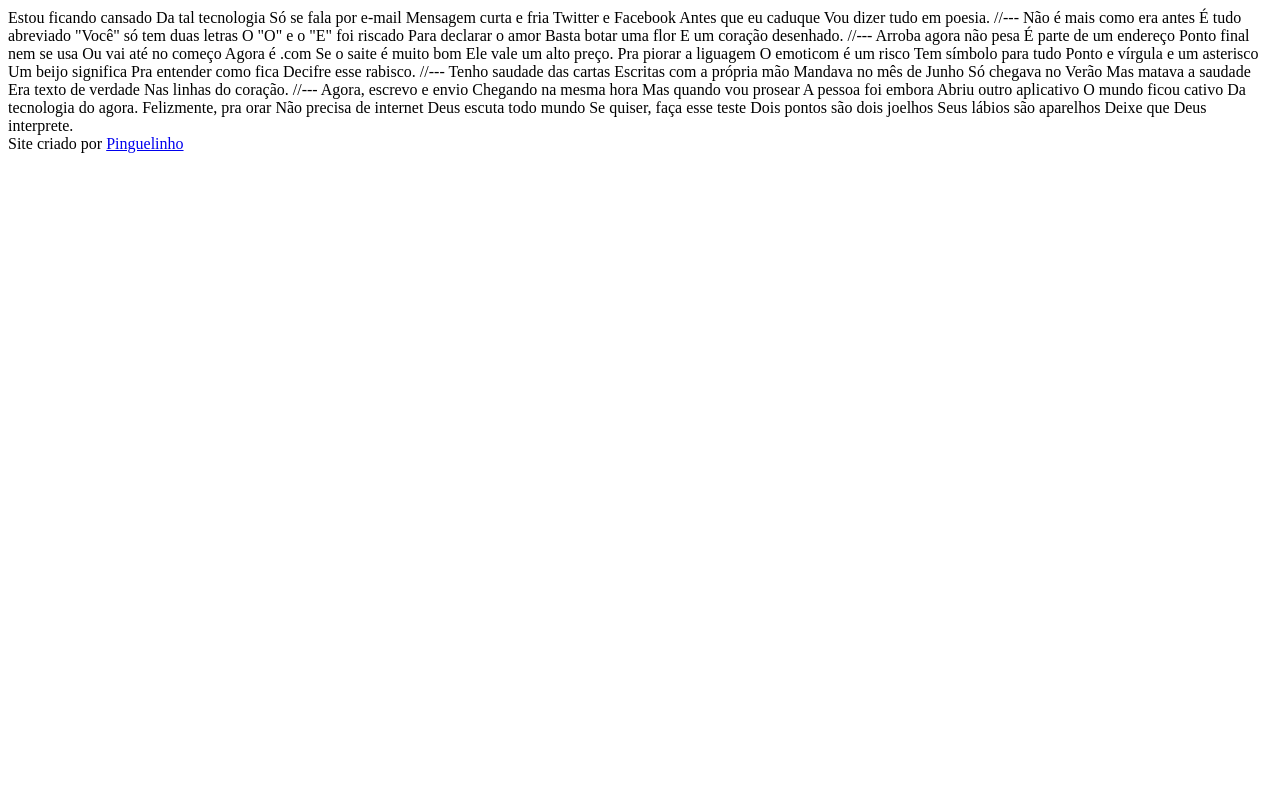
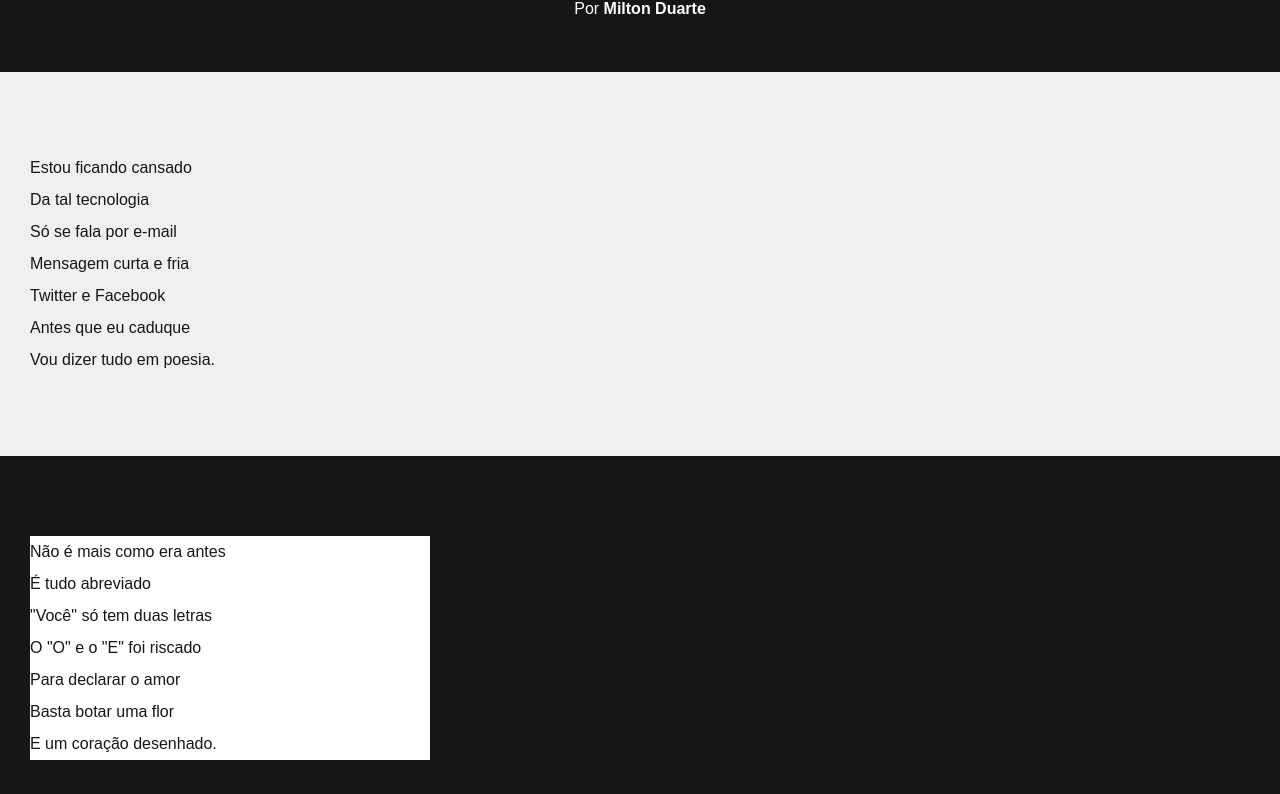
Before and after one commit to gen1nh/projeto-cordel, a plain HTML site: page index.html in a window 1280 px wide. Shown: the part 105-899 px from the top of the page. Before the commit the page ends 800 px from the top, so only its background shows below. Drawn offline with Linux system fonts and the light colour scheme.

Commit message:
atualizei css

```diff
--- /dev/null
+++ b/css/style.css
@@ -0,0 +1,69 @@
+@charset "UTF-8";
+
+* {
+    margin: 0;
+    padding: 0;
+}
+
+html, body {
+    background-color: darkgrey;
+    min-height: 100vh;
+    font-family: Arial, sans-serif;
+    line-height: 1.6;
+}
+
+header {
+    background-color: #161616;
+    color: white;
+    text-align: center;
+}
+
+header h1 {
+    padding-top: 50px;
+    font-variant: small-caps;
+
+}
+
+header > p {
+    padding-bottom: 50px;
+}
+
+header a, footer a {
+    color: #ffffff;
+    text-decoration: none;
+    font-weight: bold;
+}
+
+header a:hover, footer a:hover {
+    text-decoration: underline;
+}
+
+section {
+    padding-top: 10vh;
+    padding-bottom: 10vh;
+    line-height: 2em;
+    padding-left: 30px;
+}
+
+section.normal {
+    color: #161616;
+    background-color: #f0f0f0;
+}
+
+section.imagem > p {
+    width: 400px;
+    background-color: #ffffff;
+    color: #161616;
+}
+
+section.imagem {
+    color: white;
+    background-color: #161616;
+}
+
+footer {
+    background-color: #161616;
+    color: white;
+    text-align: center;
+    padding: 20px 0;
+}
--- a/index.html
+++ b/index.html
@@ -4,82 +4,99 @@
     <meta charset="UTF-8">
     <meta name="viewport" content="width=device-width, initial-scale=1.0">
     <title>Projeto Cordel</title>
+    <link rel="stylesheet" href="css/style.css">
 </head>
 <body>
         <header>
             <h1>Cordel Moderno</h1>
             <p>
-                Por <a href="#" target="_blank">Milton Duarte</a>
-                [SITE: https://www.recantodasletras.com.br/poesias/3186743]
+                Por <a href="https://www.recantodasletras.com.br/poesias/3186743" target="_blank">Milton Duarte</a>
             </p>
         </header>
 
-        Estou ficando cansado
-        Da tal tecnologia
-        Só se fala por e-mail
-        Mensagem curta e fria
-        Twitter e Facebook
-        Antes que eu caduque
-        Vou dizer tudo em poesia.
+        <section class="normal">
+            <P>
+                Estou ficando cansado <br>
+                Da tal tecnologia <br>
+                Só se fala por e-mail <br>
+                Mensagem curta e fria <br>
+                Twitter e Facebook <br>
+                Antes que eu caduque <br>
+                Vou dizer tudo em poesia.
+            </P>
+        </section>
 
-        //---
 
-        Não é mais como era antes
-        É tudo abreviado
-        "Você" só tem duas letras
-        O "O" e o "E" foi riscado
-        Para declarar o amor
-        Basta botar uma flor
-        E um coração desenhado.
+        <section class="imagem">
+            <p>
+                Não é mais como era antes <br>
+                É tudo abreviado <br>
+                "Você" só tem duas letras <br>
+                O "O" e o "E" foi riscado <br>
+                Para declarar o amor <br>
+                Basta botar uma flor <br>
+                E um coração desenhado.
+            </p>
+        </section>
 
-        //---
+        <section class="normal">
+            <p>
+                Arroba agora não pesa <br>
+                É parte de um endereço <br>
+                Ponto final nem se usa <br>
+                Ou vai até no começo <br>
+                Agora é .com <br>
+                Se o saite é muito bom <br>
+                Ele vale um alto preço.
+            </p>
 
-        Arroba agora não pesa
-        É parte de um endereço
-        Ponto final nem se usa
-        Ou vai até no começo
-        Agora é .com
-        Se o saite é muito bom
-        Ele vale um alto preço.
+            <p>
+                Pra piorar a liguagem <br>
+                O emoticom é um risco <br>
+                Tem símbolo para tudo <br>
+                Ponto e vírgula e um asterisco <br>
+                Um beijo significa <br>
+                Pra entender como fica <br>
+                Decifre esse rabisco.
+            </p>
+        </section>
 
-        Pra piorar a liguagem
-        O emoticom é um risco
-        Tem símbolo para tudo
-        Ponto e vírgula e um asterisco
-        Um beijo significa
-        Pra entender como fica
-        Decifre esse rabisco.
+        <section class="imagem">
+            <p>
+                Tenho saudade das cartas <br>
+                Escritas com a própria mão <br>
+                Mandava no mês de Junho <br>
+                Só chegava no Verão <br>
+                Mas matava a saudade <br>
+                Era texto de verdade <br>
+                Nas linhas do coração.
+            </p>
+        </section>
 
-        //---
+        <section class="normal">
+            <p>
+                Agora, escrevo e envio <br>
+                Chegando na mesma hora <br>
+                Mas quando vou prosear <br>
+                A pessoa foi embora <br>
+                Abriu outro aplicativo <br>
+                O mundo ficou cativo <br>
+                Da tecnologia do agora.
+            </p>
 
-        Tenho saudade das cartas
-        Escritas com a própria mão
-        Mandava no mês de Junho
-        Só chegava no Verão
-        Mas matava a saudade
-        Era texto de verdade
-        Nas linhas do coração.
-
-        //---
-
-        Agora, escrevo e envio
-        Chegando na mesma hora
-        Mas quando vou prosear
-        A pessoa foi embora
-        Abriu outro aplicativo
-        O mundo ficou cativo
-        Da tecnologia do agora.
-
-        Felizmente, pra orar
-        Não precisa de internet
-        Deus escuta todo mundo
-        Se quiser, faça esse teste
-        Dois pontos são dois joelhos
-        Seus lábios são aparelhos
-        Deixe que Deus interprete.
+             <p>
+                Felizmente, pra orar <br>
+                Não precisa de internet <br>
+                Deus escuta todo mundo <br>
+                Se quiser, faça esse teste <br>
+                Dois pontos são dois joelhos <br>
+                Seus lábios são aparelhos <br>
+                Deixe que Deus interprete.
+            </p>
+        </section>
 
         <footer>
-            Site criado por <a href="#" target="_blank">Pinguelinho</a>
+            <P>Site criado por <a href="#" target="_blank">Pinguelinho</a></P>
         </footer>
 </body>
 </html>
```
